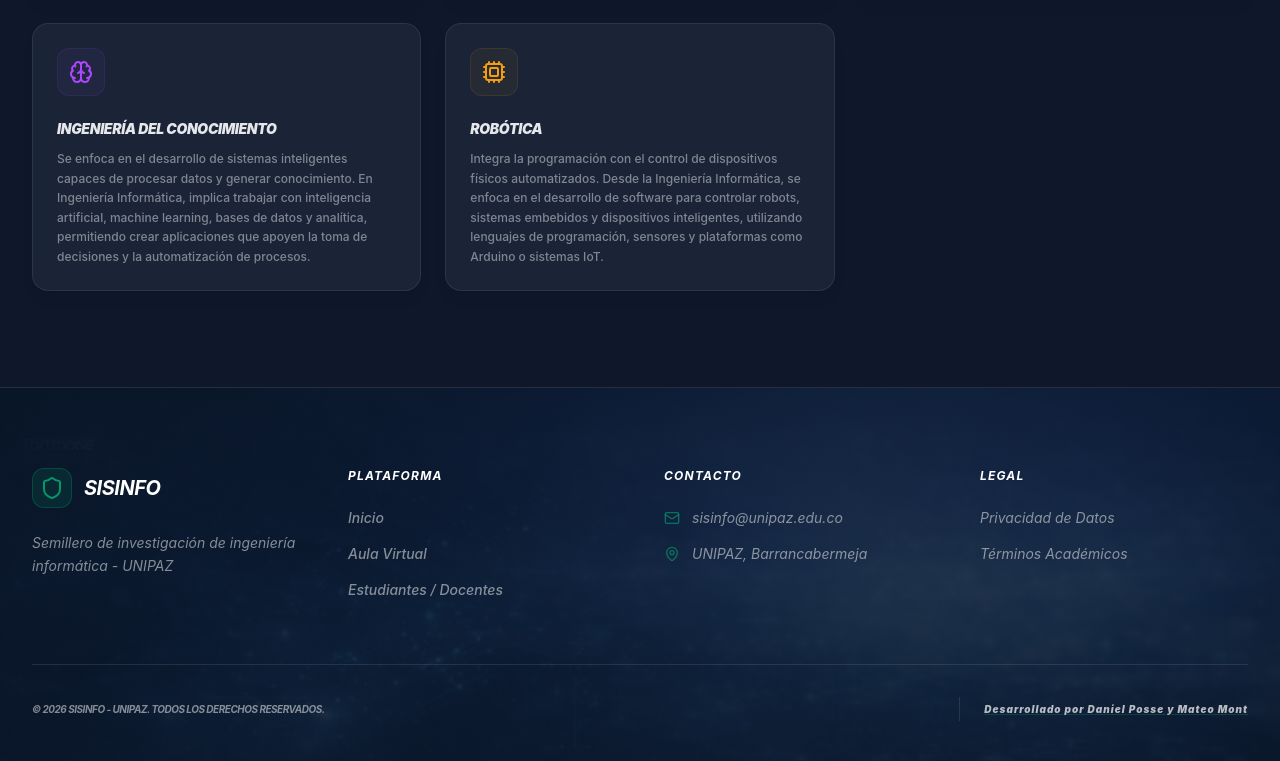
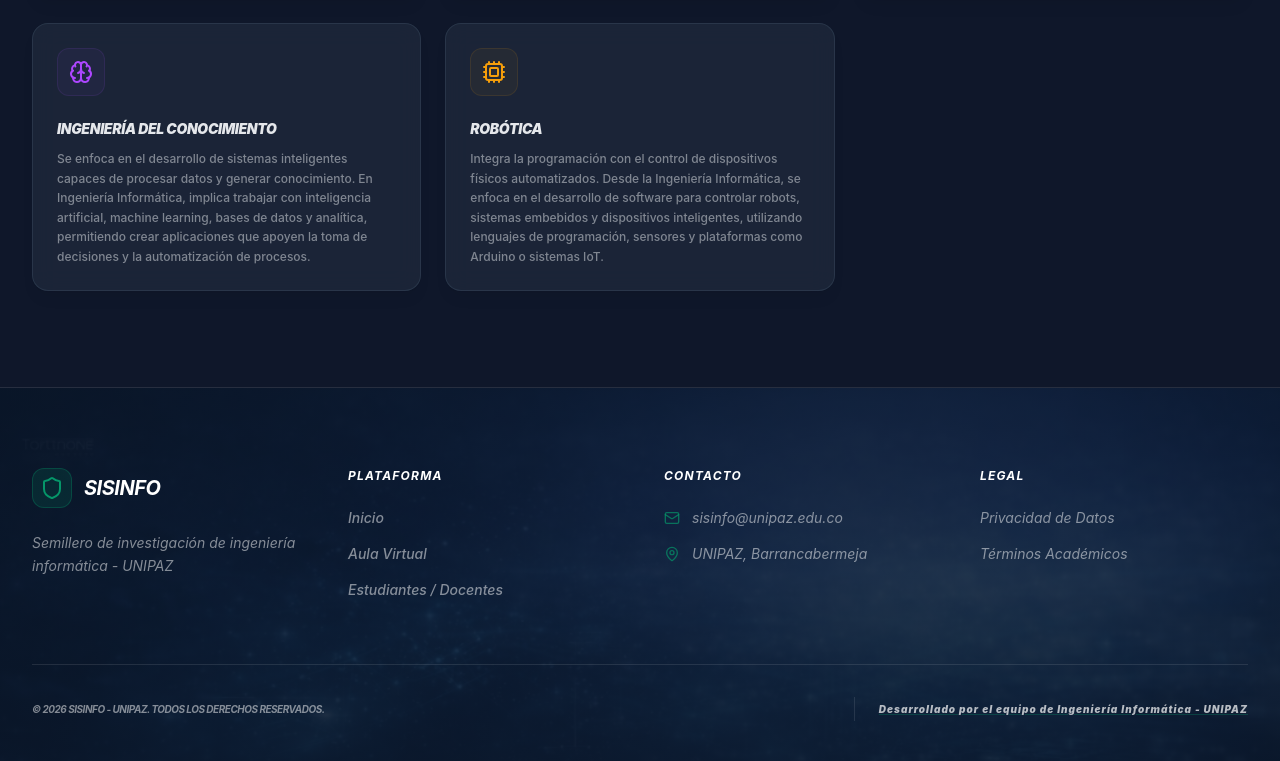
Before and after one commit to danielpose1996-stack/ingsisinfo, a React (Vite) app: page /informacion in a window 1280 px wide. Shown: the part 1170-1931 px from the top of the page. Built offline with nearby package versions, Linux system fonts and the light colour scheme; no server answers.

Commit message:
style: actualizar firma del footer al equipo de Ingeniería Informática - UNIPAZ

```diff
--- a/src/components/Footer.jsx
+++ b/src/components/Footer.jsx
@@ -70,7 +70,7 @@ export default function Footer() {
           </p>
           <div className="flex items-center gap-6">
              <div className="h-6 w-px bg-white/10" />
-             <p className="text-[10px] text-white/70 font-black italic tracking-widest underline decoration-[#059669]/30">Desarrollado por Daniel Posse y Mateo Mont</p>
+             <p className="text-[10px] text-white/70 font-black italic tracking-widest underline decoration-[#059669]/30">Desarrollado por el equipo de Ingeniería Informática - UNIPAZ</p>
           </div>
         </div>
       </div>
```
